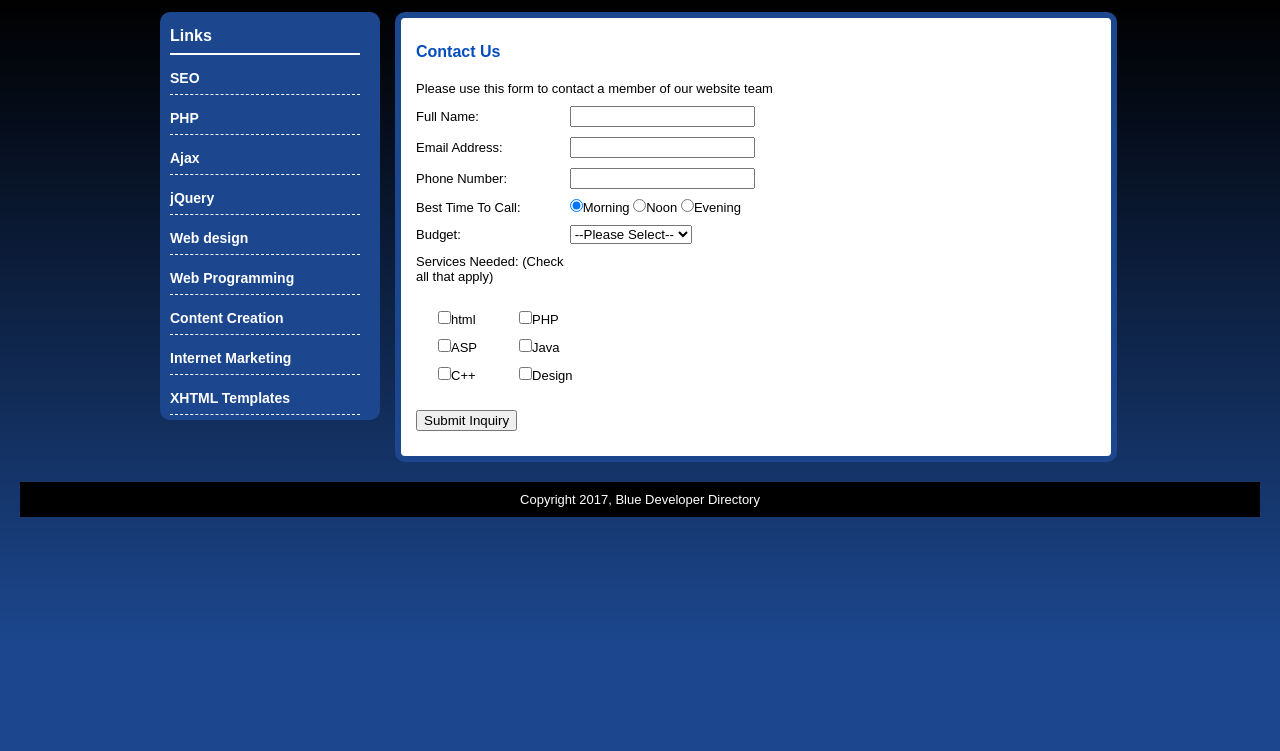
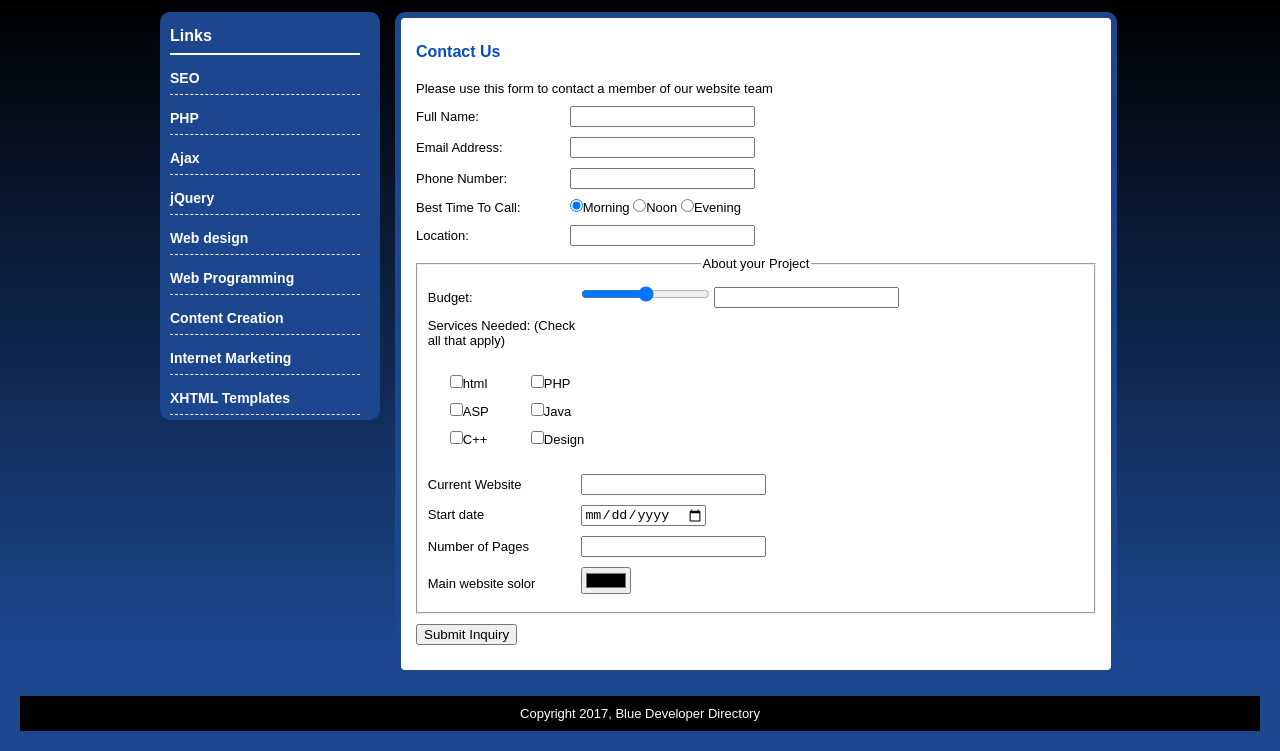
Before and after one commit to Pakato14/BLUE_DEVELOPER, a plain HTML site: page contact.html in a window 1280 px wide. Shown: the part 142-893 px from the top of the page. Before the commit the page ends 800 px from the top, so only its background shows below. Drawn offline with Linux system fonts and the light colour scheme.

Commit message:
Organizando o Formulário com novas tags html5

```diff
--- a/contact.html
+++ b/contact.html
@@ -46,11 +46,11 @@
 				</p>
 				<p>
 					<label for="email">Email Address: </label>
-					<input type="text" name="email">
+					<input type="email" name="email">
 				</p>
 				<p>
 					<label for="phone">Phone Number: </label>
-					<input type="text" name="phone">
+					<input type="tel" name="phone">
 				</p>
 				<p>
 					<label for="call">Best Time To Call: </label>
@@ -58,16 +58,27 @@
 					<input type="radio" name="time" value="noon">Noon
 					<input type="radio" name="time" value="evening">Evening
 				</p>
-				<p>
+        <p>
+          <label for="location">Location: </label>
+          <input list="location">
+          <datalist id="location">
+            <option value="New York"></option>
+            <option value="Boston"></option>
+            <option value="Miami"></option>
+          </datalist>
+        </p>
+      <fieldset>
+        <legend>About your Project</legend>
+        <p>
+          <script type="text/javascript">
+          function updateTextInput(val){
+            document.getElementById('textInput').value=val;
+          }
+          </script>
 					<label for="budget">Budget: </label>
-					<select type="list" name="budget">
-						<option>--Please Select--</option>
-						<option value="100-500">$100 - $500</option>
-						<option value="500-1000">$500 - $1000</option>
-						<option value="1000-2000">$1000 - $2000</option>
-						<option value="2000+">$2000+</option>
-						<option value="not sure">Not Sure</option>
-					</select>
+          <input id="budget" type="range" name="budget" min="500" max="10000" onchange="updateTextInput(this.value)">
+          <input type="text" id="textInput">
+
 				</p>
 				<p>
 					<label for="call">Services Needed: (Check all that apply) </label>
@@ -86,6 +97,23 @@
 						</tr>
 					</table>
 				</p>
+        <p>
+          <label for="website">Current Website</label>
+          <input type="url" name="website">
+        </p>
+        <p>
+          <label for="start">Start date</label>
+          <input type="date" name="date">
+        </p>
+        <p>
+          <label for="pages">Number of Pages</label>
+          <input type="number" name="pages">
+        </p>
+        <p>
+          <label for="color">Main website solor</label>
+          <input type="color" name="color">
+        </p>
+      </fieldset>
 				<p>
 					<input type="submit" value="Submit Inquiry">
 				</p>
```
